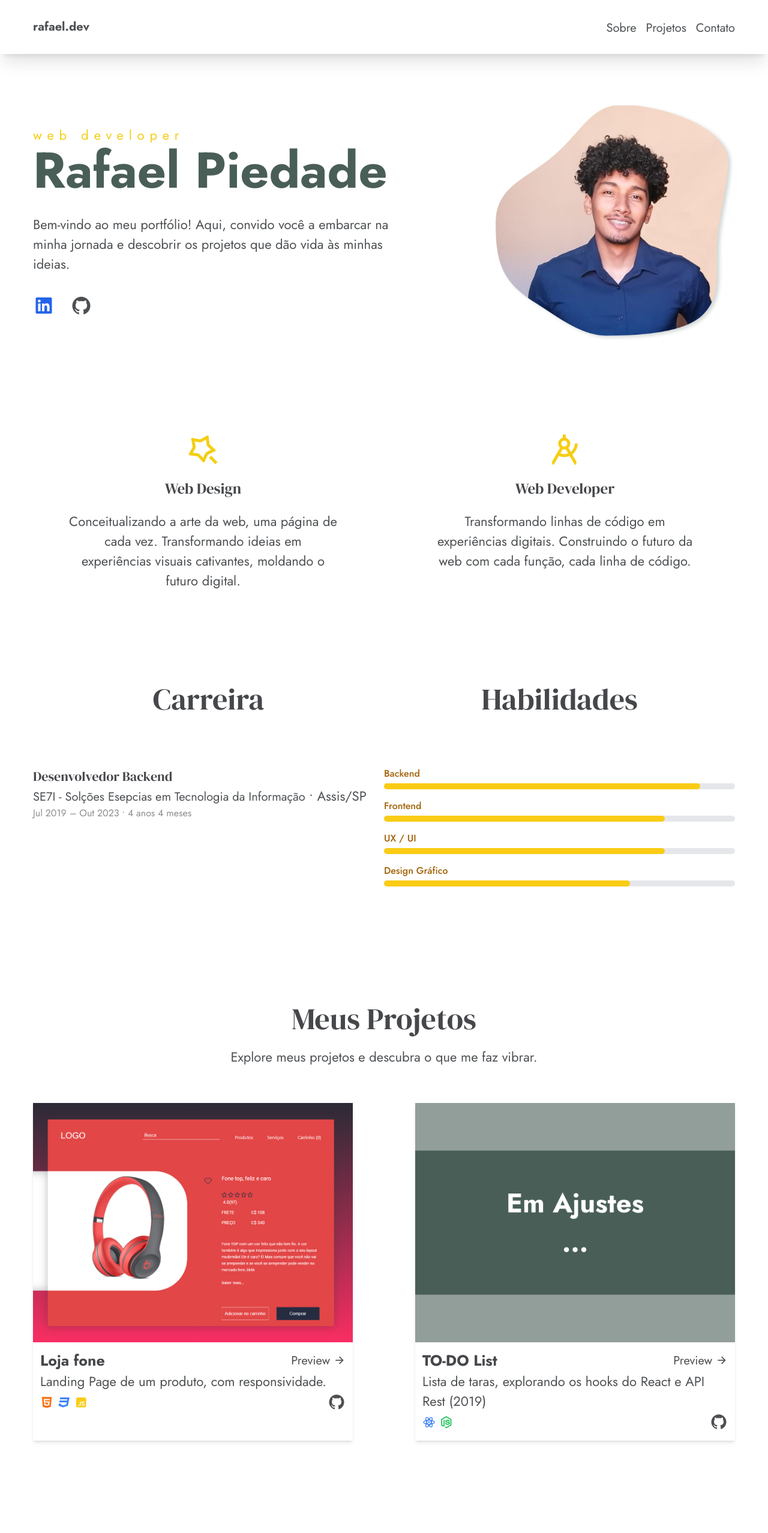
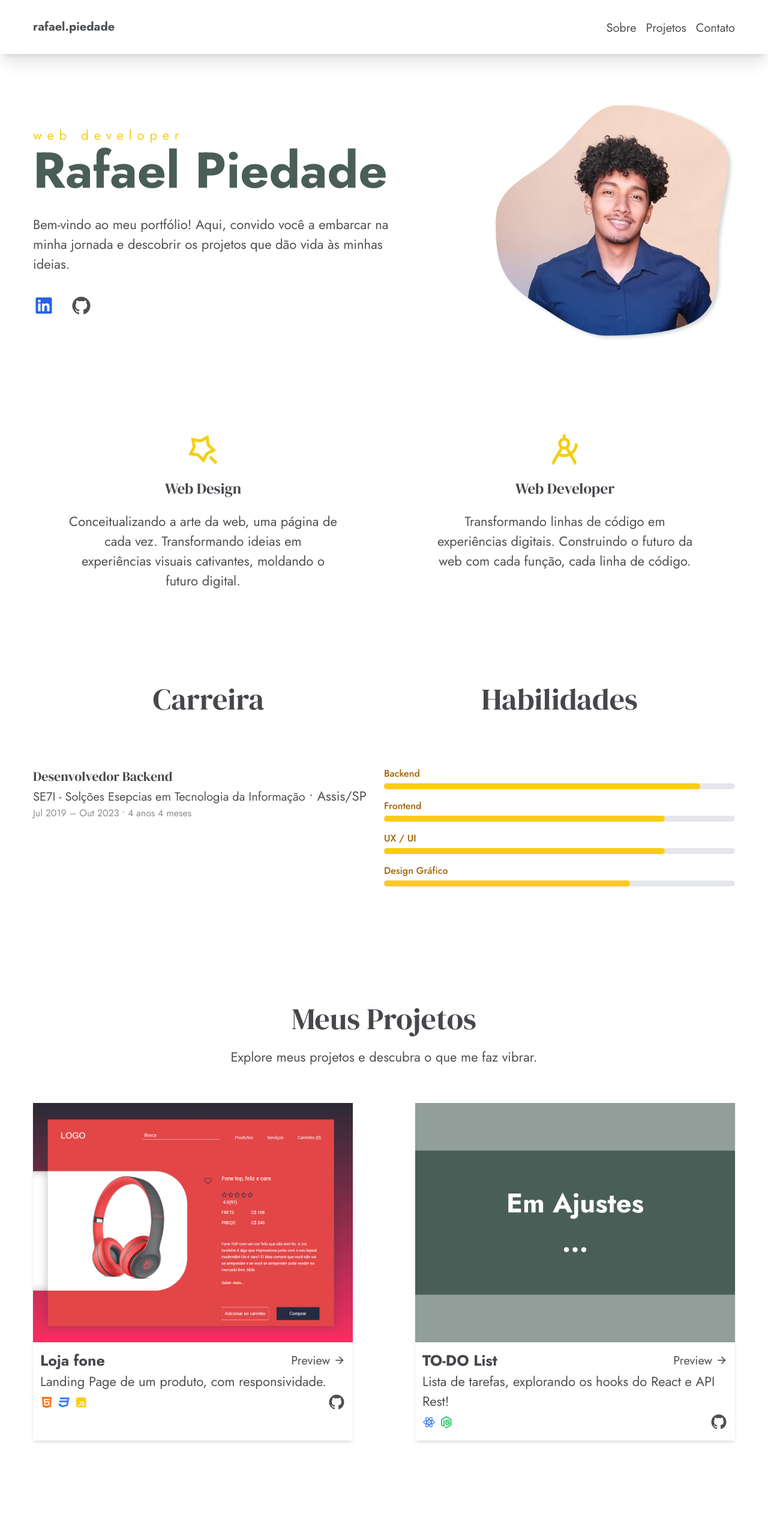
Before and after one commit to RafaelPiedade/rafaelpiedade.github.io, a plain HTML site: page index.html in a window 1280 px wide. Shown: the top 2556 px of the page at 60% size. Drawn offline with nearby package versions, Linux system fonts and the light colour scheme.

Commit message:
fix: ajuste de texto

```diff
--- a/index.html
+++ b/index.html
@@ -27,7 +27,7 @@
     <header class="sticky top-0 h-[90px] shadow-xl z-30 bg-white">
       <div class="container mx-auto flex justify-between items-center h-full">
         <!-- logo -->
-        <a class="cursor-pointer font-bold" onclick="scrollFor('hero')">rafael.dev</a>
+        <a class="cursor-pointer font-bold" onclick="scrollFor('hero')">rafael.piedade</a>
         <!-- nav -->
         <nav>
           <!-- nav mobile trigger -->
@@ -269,7 +269,7 @@
                   ></a>
                 </div>
                 <p>
-                  Lista de taras, explorando os hooks do React e API Rest (2019)
+                  Lista de tarefas, explorando os hooks do React e API Rest!
                 </p>
                 <div class="flex justify-between items-center">
                   <div>
```
